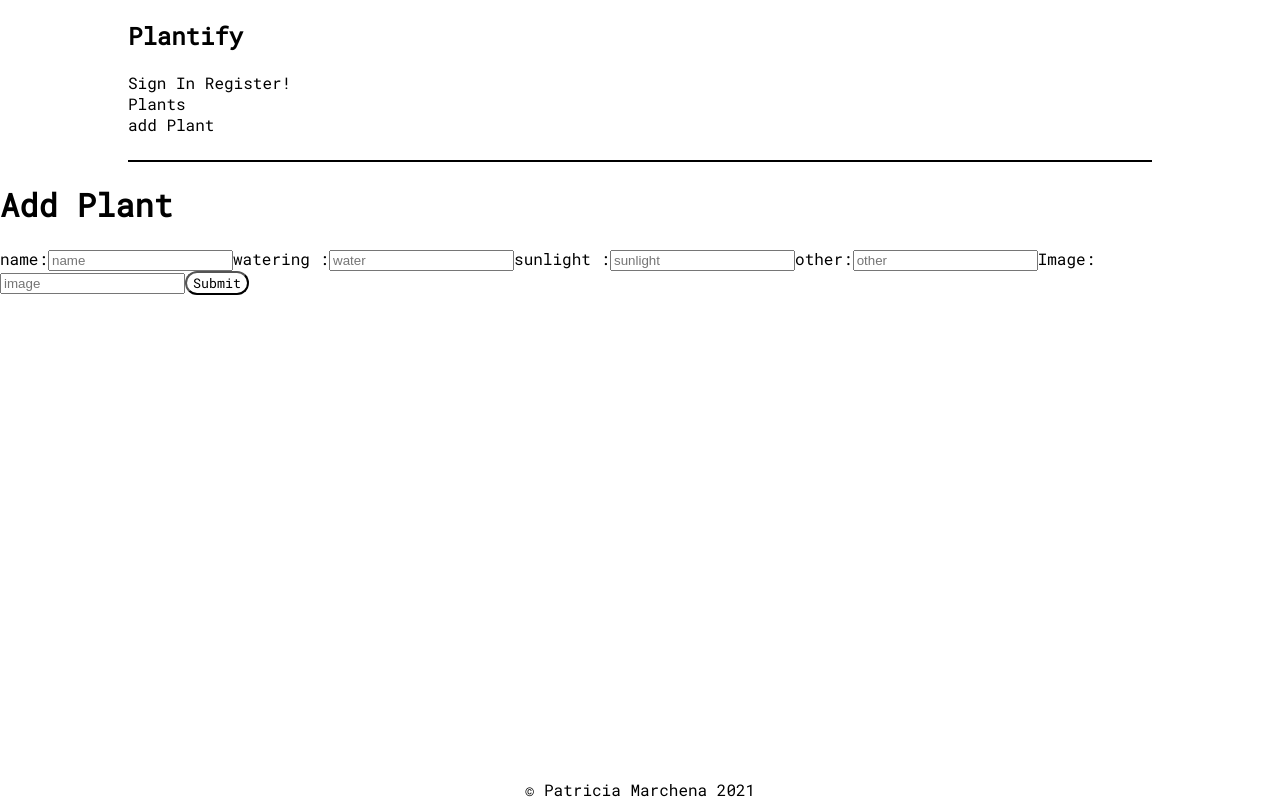
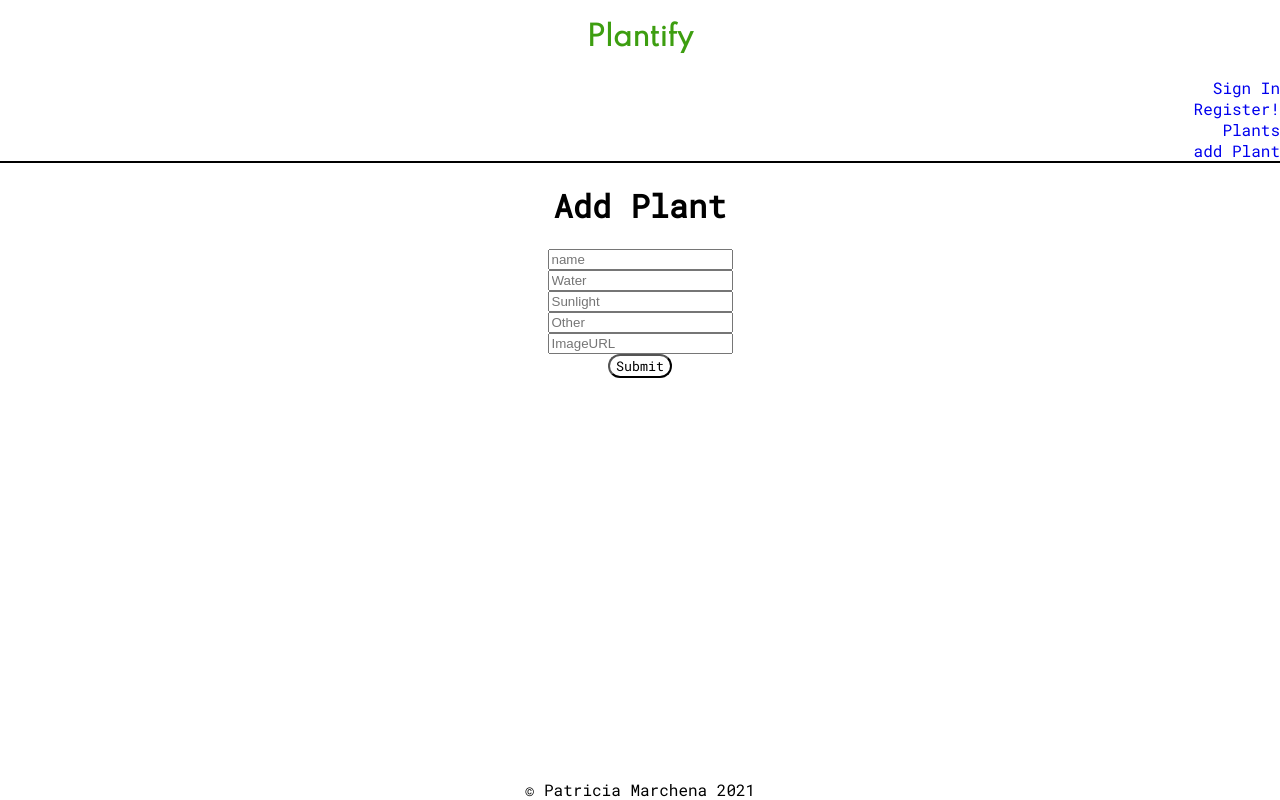
Before and after one commit to trishamarchena/Plantify, a React (Create React App) app in the folder client/: page /create-plant in a window 1280 px wide. Built offline with nearby package versions, Linux system fonts and the light colour scheme.

Commit message:
working on styling

```diff
--- a/client/src/Layout/Components/NewPlant/NewPlant.css
+++ b/client/src/Layout/Components/NewPlant/NewPlant.css
@@ -0,0 +1,16 @@
+.newPlantContainer{
+  display: flex;
+  justify-content: center;
+  flex-direction: column;
+  align-content: center;
+  text-align: center;
+}
+.addPlantHeader{
+  text-align: center;
+}
+.newPlantForm{
+  display: flex;
+  align-items: center;
+  justify-content: center;
+  flex-direction: column;
+}
--- a/client/src/Layout/Components/NewPlant/NewPlant.jsx
+++ b/client/src/Layout/Components/NewPlant/NewPlant.jsx
@@ -1,87 +1,94 @@
-import { useState } from 'react'
-import {useHistory} from 'react-router-dom'
-import { createPlant } from '../../../services/plants'
+import { useState } from "react";
+import { useHistory } from "react-router-dom";
+import { createPlant } from "../../../services/plants";
+import "./NewPlant.css";
 
-export default function CreatePlant({user}) {
-
+export default function CreatePlant({ user }) {
   const [formData, setFormData] = useState({
-    name: '',
+    name: "",
     user_id: user?.id,
-    watering_input: '',
-    sunlight_input: '',
-    other_input: '',
-    image_url: ''
-  })
-  const history = useHistory()
+    watering_input: "",
+    sunlight_input: "",
+    other_input: "",
+    image_url: "",
+  });
+  const history = useHistory();
 
   const handleChange = (e) => {
-    const {name, value} = e.target
+    const { name, value } = e.target;
     setFormData({
       ...formData,
       [name]: value,
-      user_id: user?.id
-    })
-  }
+      user_id: user?.id,
+    });
+  };
 
   const handleSubmit = async (e) => {
-    e.preventDefault()
-    const newPlant = await createPlant(formData)
-    history.push(`/plants/${newPlant.id}`)
-  }
-
+    e.preventDefault();
+    const newPlant = await createPlant(formData);
+    history.push(`/plants/${newPlant.id}`);
+  };
 
   return (
+    <div className="newPlantContainer">
+      <div className="plantHeader">
+        <h1 className="addPlantHeader">Add Plant</h1>
+      </div>
       <div>
-      <h1>Add Plant</h1>
-      <form onSubmit={(e) => handleSubmit(e)}>
-        <label htmlFor="name">name:</label>
+        <form className="newPlantForm" onSubmit={(e) => handleSubmit(e)}>
           <input
+            className="newPlantInput"
             onChange={(e) => handleChange(e)}
             id="name"
-          name = "name"
+            name="name"
             type="text"
             value={formData.name}
-          placeholder={!user && "name"}
+            placeholder="name"
           />
-        <label htmlFor="watering_input">watering :</label>
+
           <input
+            className="newPlantInput"
             onChange={(e) => handleChange(e)}
             id="watering_input"
-          name= "watering_input"
+            name="watering_input"
             type="text"
             value={formData.watering_input}
-          placeholder={!user && "water"}
+            placeholder="Water"
           />
-        <label htmlFor="sunlight_input">sunlight :</label>
+
           <input
+            className="newPlantInput"
             onChange={(e) => handleChange(e)}
             id="sunlight_input"
-          name= "sunlight_input"
+            name="sunlight_input"
             type="text"
             value={formData.sunlight_input}
-          placeholder={!user && "sunlight"}
+            placeholder="Sunlight"
           />
-        <label htmlFor="other_input">other:</label>
+
           <input
+            className="newPlantInput"
             onChange={(e) => handleChange(e)}
             id="other_input"
             name="other_input"
             type="text"
             value={formData.other_input}
-          placeholder={!user && "other"}
+            placeholder="Other"
           />
-        <label htmlFor="image_url">Image:</label>
+
           <input
+            className="newPlantInput"
             onChange={(e) => handleChange(e)}
             id="image_url"
             name="image_url"
             type="text"
             value={formData.image_url}
-          placeholder={!user && "image"}
+            placeholder="ImageURL"
           />
 
           <button type="submit">Submit</button>
         </form>
       </div>
-  )
+    </div>
+  );
 }
--- a/client/src/Layout/Components/Plants/Plants.css
+++ b/client/src/Layout/Components/Plants/Plants.css
@@ -1,10 +1,33 @@
-.allthePlants{
+.plant-list{
   display: flex;
   align-self: center;
   text-align: center;
-  flex-direction: column;
+  width: 90vw;
+  display: flex;
+  flex-wrap: wrap;
+  justify-content: space-evenly;
+  padding: 40px;
+
+
 }
+.plant-list-name{
+  box-shadow: 0 0 3px 1px #cecece;
+  transition: all 0.25s;
+  width: 40vw;
+  margin: 10px 10px 60px;
+  border-radius: 20px;
+  box-sizing: border-box;
+}
+
 a{
-  color: black;
   text-decoration: none;
 }
+
+.plantImages{
+  width: 300px;
+  height:300px;
+}
+.plantsheader{
+  text-align: center;
+  color:#FF00A8;
+}
--- a/client/src/Layout/Components/Plants/Plants.jsx
+++ b/client/src/Layout/Components/Plants/Plants.jsx
@@ -18,14 +18,14 @@ export default function Plants({ user }) {
 
   return (
     <section className="allThePlants">
-      <h1>Plants</h1>
+      <h1 className="plantsheader">All my greens</h1>
       <div className="plant-list">
         {plants.map((plant) => {
           return (
             <Fragment key={plant.id}>
               <Link to={`/plants/${plant.id}`} className="plant-list-name">
-              <div className="plantImages">
-        <img src={plant.image_url} alt={plant.name} />
+              <div className="plantImagesContainers">
+        <img className="plantImages" src={plant.image_url} alt={plant.name} />
       </div>
                 <p>{plant.name}</p>
               </Link>
@@ -33,9 +33,6 @@ export default function Plants({ user }) {
           );
         })}
       </div>
-      {/* <Link to="/create-plant">
-        <button>Add Plant</button>
-      </Link> */}
     </section>
   );
 }
--- a/client/src/Layout/Navbar/Navbar.jsx
+++ b/client/src/Layout/Navbar/Navbar.jsx
@@ -14,13 +14,13 @@ const Navbar = ({ user, handleLogout, children }) => {
         <p>{user?.username}</p>
       </div>
       <div className="logoutDisplay">
-        <button
+        <Link
           onClick={() => {
             handleLogout();
           }}
         >
           Logout
-        </button>
+        </Link>
       </div>
     </div>
   );
@@ -36,11 +36,11 @@ const Navbar = ({ user, handleLogout, children }) => {
         <div className="navItems">
           <header className="nav-header">
             <Link to="/">
-            <h1>Plantify</h1>
+            <h1 id="mytitle">Plantify</h1>
             </Link>
-            {user ? authenticated : unauthenticated}
           </header>
           <div className= "nav-links-container">
+            {user ? authenticated : unauthenticated}
           <div className="plant-links">
             <Link to="/plants">Plants</Link>
           </div>
--- a/client/src/Layout/Navbar/navbar.css
+++ b/client/src/Layout/Navbar/navbar.css
@@ -1,10 +1,9 @@
 .navbar{
   display: flex;
-  flex-direction: row;
+  flex-direction: column;
   border-bottom: 2px solid black;
-  height: 20vh;
-  width: 80%;
-  margin: 0 auto;
+  /* height: 20vh; */
+  width: 100vw;
 
 }
 /* nav {
@@ -20,10 +19,19 @@
 .nav-links-container{
 display: flex;
 flex-direction: column;
-justify-content: right;
+align-items:flex-end;
+justify-content: flex-end;
 }
-/* #root{
-  display: flex;
+.nav-items{
+  display:flex;
   justify-content: center;
-
-} */
+  align-items: center;
+}
+.nav-header{
+  text-align: center;
+  font-family: Spartan, sans-serif;
+  font-size: large;
+}
+#mytitle{
+  color: #3D9E10;
+}
```
Lines whose indentation alone changed are shown as unchanged.
